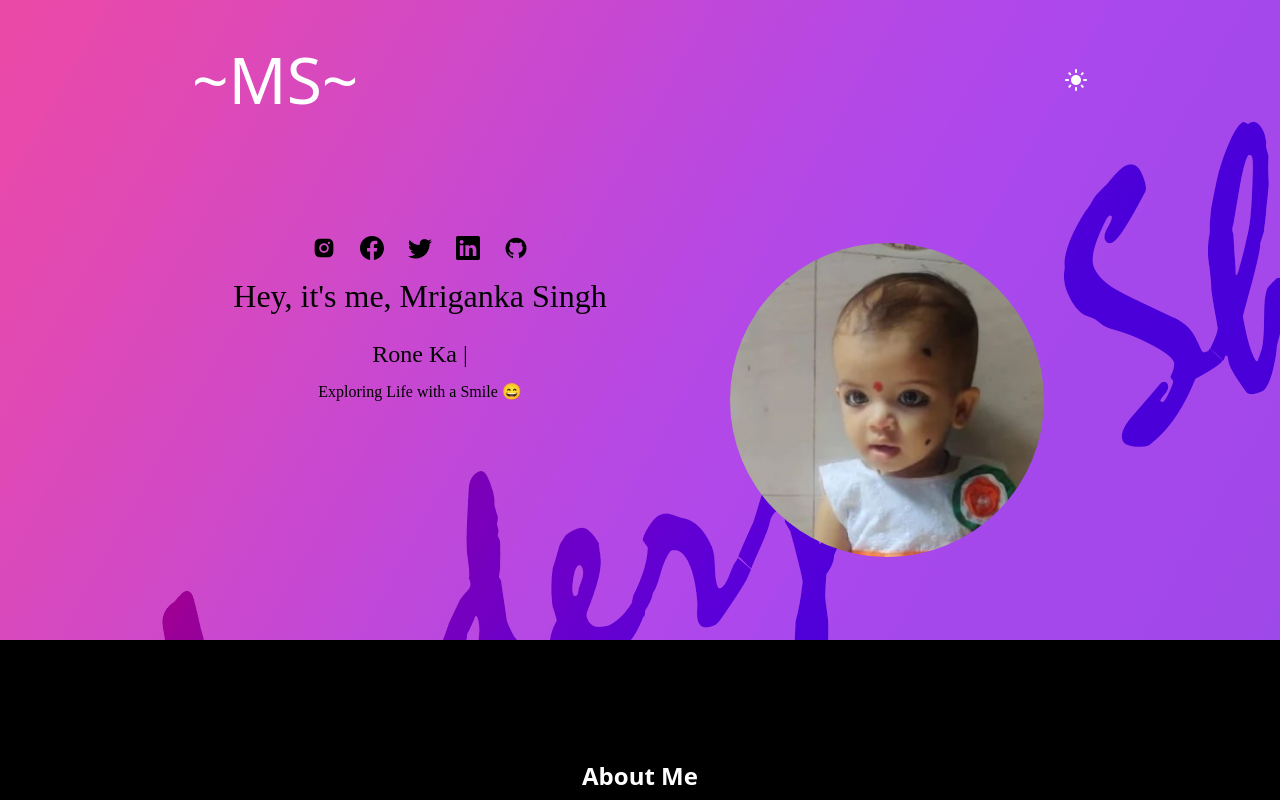
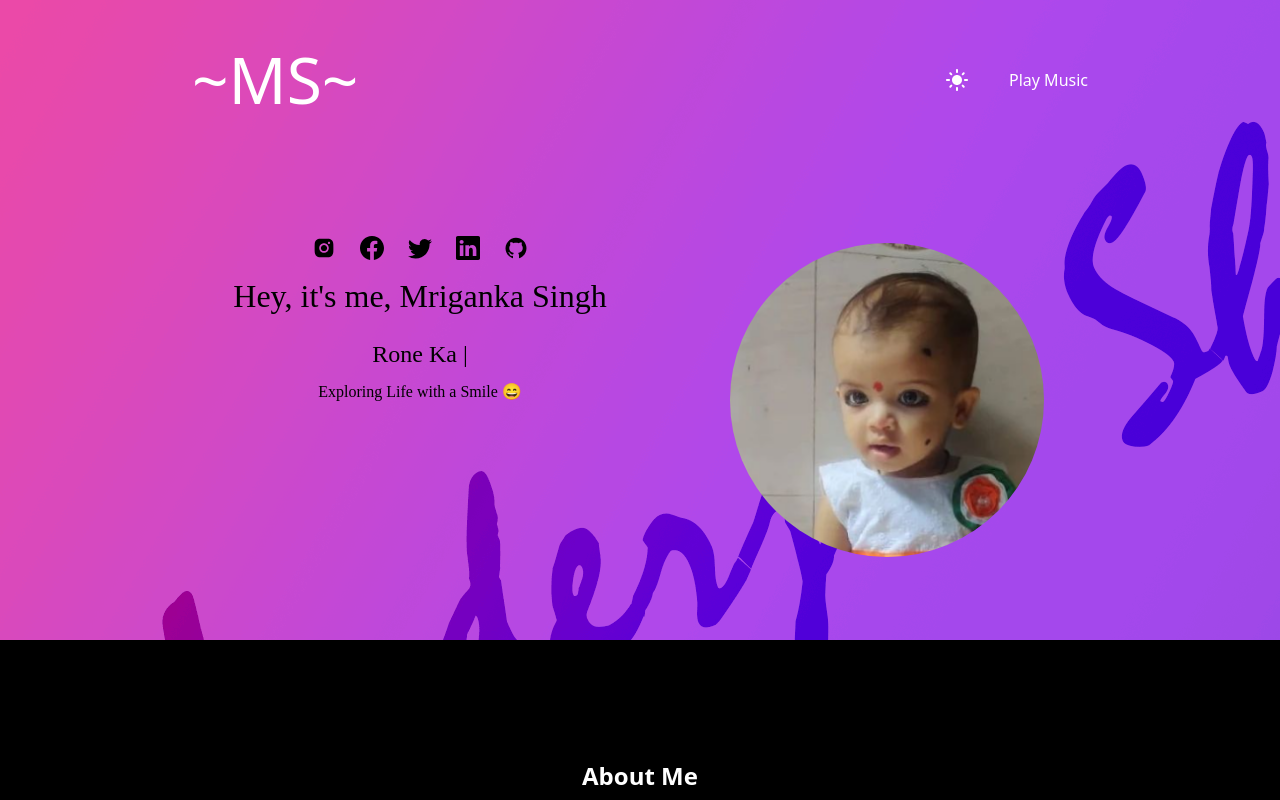
Before and after one commit to Adityashahi4465/Mriganka-Portfolio, a Next.js app: page / in a window 1280 px wide. Built offline with nearby package versions, Linux system fonts and the light colour scheme; what tw-elements would draw is missing.

Commit message:
audio fix

```diff
--- a/components/Home/Header/Header.js
+++ b/components/Home/Header/Header.js
@@ -3,10 +3,13 @@ import Classes from './Header.module.css';
 import { MdDarkMode, MdLightMode } from "react-icons/md";
 import Image from 'next/image';
 
+// Import your music file here
+const audio = new Audio('/music.mp3');
+
 const Header = (props) => {
     const [showHeaderOptions, setShowHeaderOptions] = useState(false);
     const [dark, setDark] = useState(true);
-    const [isMusicPlaying, setIsMusicPlaying] = useState(true); // New state for music
+    const [isMusicPlaying, setIsMusicPlaying] = useState(false); // Initialize music as paused
 
     const showHeaderOptionsHandler = (e) => {
         setShowHeaderOptions(!showHeaderOptions);
@@ -26,15 +29,13 @@ const Header = (props) => {
         setDark(!dark);
     }
 
-    // Function to toggle music play/pause
-    function toggleMusic() {
-        setIsMusicPlaying(!isMusicPlaying);
-        const audio = document.querySelector('audio');
+    const toggleMusic = () => {
         if (isMusicPlaying) {
-            audio.pause();
+            audio.pause(); // Pause the audio
         } else {
-            audio.play();
+            audio.play(); // Start playing the audio
         }
+        setIsMusicPlaying(!isMusicPlaying); // Toggle the play/pause state
     }
 
     return (
@@ -45,9 +46,14 @@ const Header = (props) => {
                 </div>
                 <div className='flex justify-center items-center space-x-3 md:space-x-10'>
                     {!dark ? <MdDarkMode className='text-2xl hover:scale-125 cursor-pointer text-black' onClick={handleTheme} /> : <MdLightMode className='cursor-pointer hover:scale-125 text-2xl' onClick={handleTheme} />}
-                    {/* Add the Play/Pause button here */}
 
+                    {/* Button to start/pause music */}
+                    <button onClick={toggleMusic}>
+                        {isMusicPlaying ? "Pause Music" : "Play Music"}
+                    </button>
 
+                    {/* Add the audio element with your imported music file */}
+                    <audio src={audio} preload="auto" />
                 </div>
             </div>
         </div>
```
